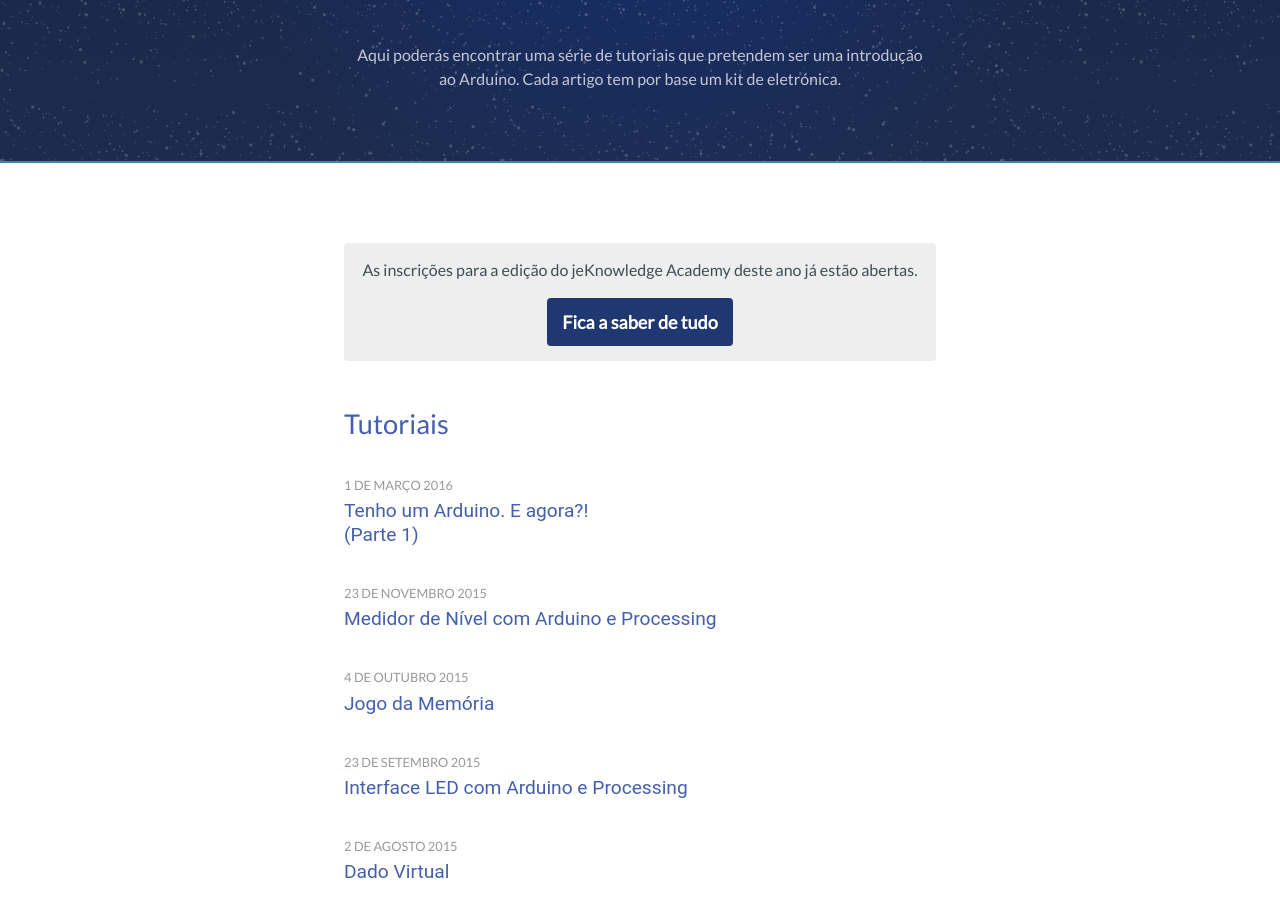
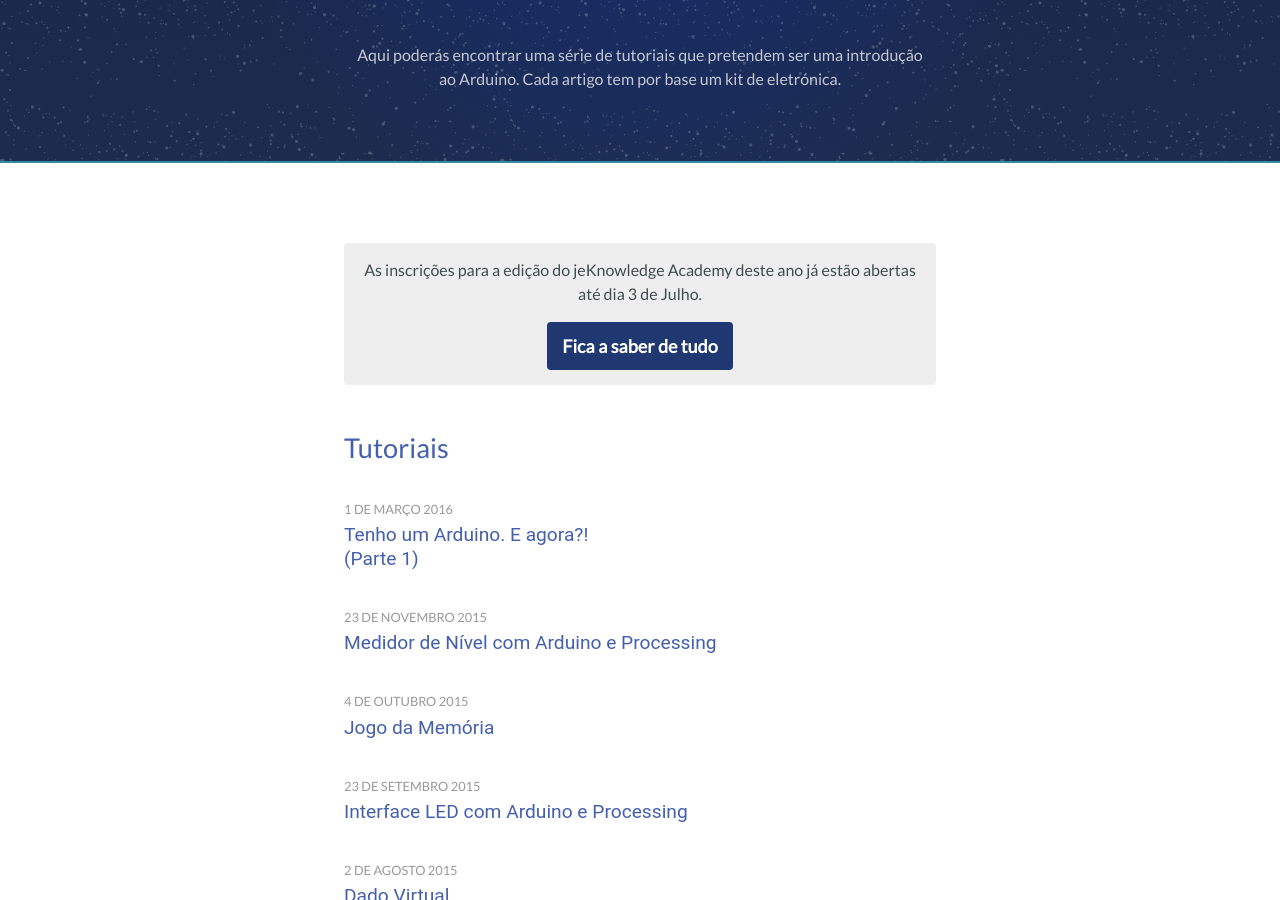
Before and after one commit to jeKnowledge/academy-articles, a Jekyll site: the page built from index.html, in a window 1280 px wide and 900 px high, scrolled down 396 px. Built offline with Jekyll 4.4.1, drawn with Linux system fonts in a browser that asks for light colours; the list of posts is cut into pages by our own code; comment, search, counter and statistics services are not loaded.

Commit message:
deadline and menu updated

```diff
--- a/_includes/banner2016.html
+++ b/_includes/banner2016.html
@@ -49,6 +49,6 @@
 <!--	<h2 style="font-family: lato,sans-serif;">As inscrições para a edição do jeKnowledge Academy deste ano abrem em breve, fica atento.</h2>
 -->
 
-	<p style="font-family: lato,sans-serif;">As inscrições para a edição do jeKnowledge Academy deste ano já estão abertas.</p>
+	<p style="font-family: lato,sans-serif;">As inscrições para a edição do jeKnowledge Academy deste ano já estão abertas até dia 3 de Julho.</p>
   <span type="submit" value="Fica a saber de tudo" class="btn btn-sub box button"><a href="{{ site.baseurl }}/Academy2016" >Fica a saber de tudo</a></span>
 </div>
--- a/_includes/headerMain.html
+++ b/_includes/headerMain.html
@@ -2,7 +2,7 @@
   <a href="{{ site.baseurl }}/"><h3 class="logo">jeKnowledge Academy</h3></a>
   <nav>
     <a href="{{ site.baseurl }}/" class="selected">Tutoriais</a>
-    <a href="{{ site.baseurl }}/academy">Academy</a>
+    <a href="{{ site.baseurl }}/Academy2016">Academy</a>
     <a href="http://jeknowledge.pt/" target="_black" class="applink appstore-link" title="jeKnowledge">jeKnowledge</a>
     <a href="https://github.com/jeKnowledge" target="_black" class="applink playstore-link" title="Github">Github</a>
   </nav> </div>
```
